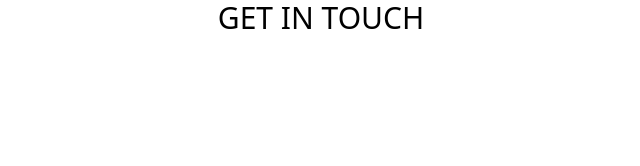
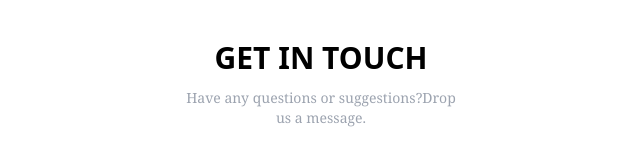
Before and after one commit to erfanajorlu/Responsive-page, a plain HTML site: page RESPONSIVE PAGE/src/index.html in a window 1280 px wide. Shown: the whole page, without its empty margins (319-959 px from the left). Drawn offline with nearby package versions, Linux system fonts and the light colour scheme.

Commit message:
created Title

```diff
--- a/RESPONSIVE PAGE/src/index.html
+++ b/RESPONSIVE PAGE/src/index.html
@@ -9,8 +9,12 @@
     <title>Document</title>
   </head>
   <body>
-    <div class="flex justify-center">
-      <div class="text-3xl">GET IN TOUCH</div>
+    <div class="flex justify-center items-center flex-col">
+      <div class="text-3xl mt-10 font-semibold">GET IN TOUCH</div>
+      <div class="items-center flex justify-center font-serif text-sm flex-col py-3 text-gray-400">
+        <p class="my-0">Have any questions or suggestions?Drop </p>
+        <p> us a message.</p>
+      </div>
     </div>
   </body>
 </html>
```
